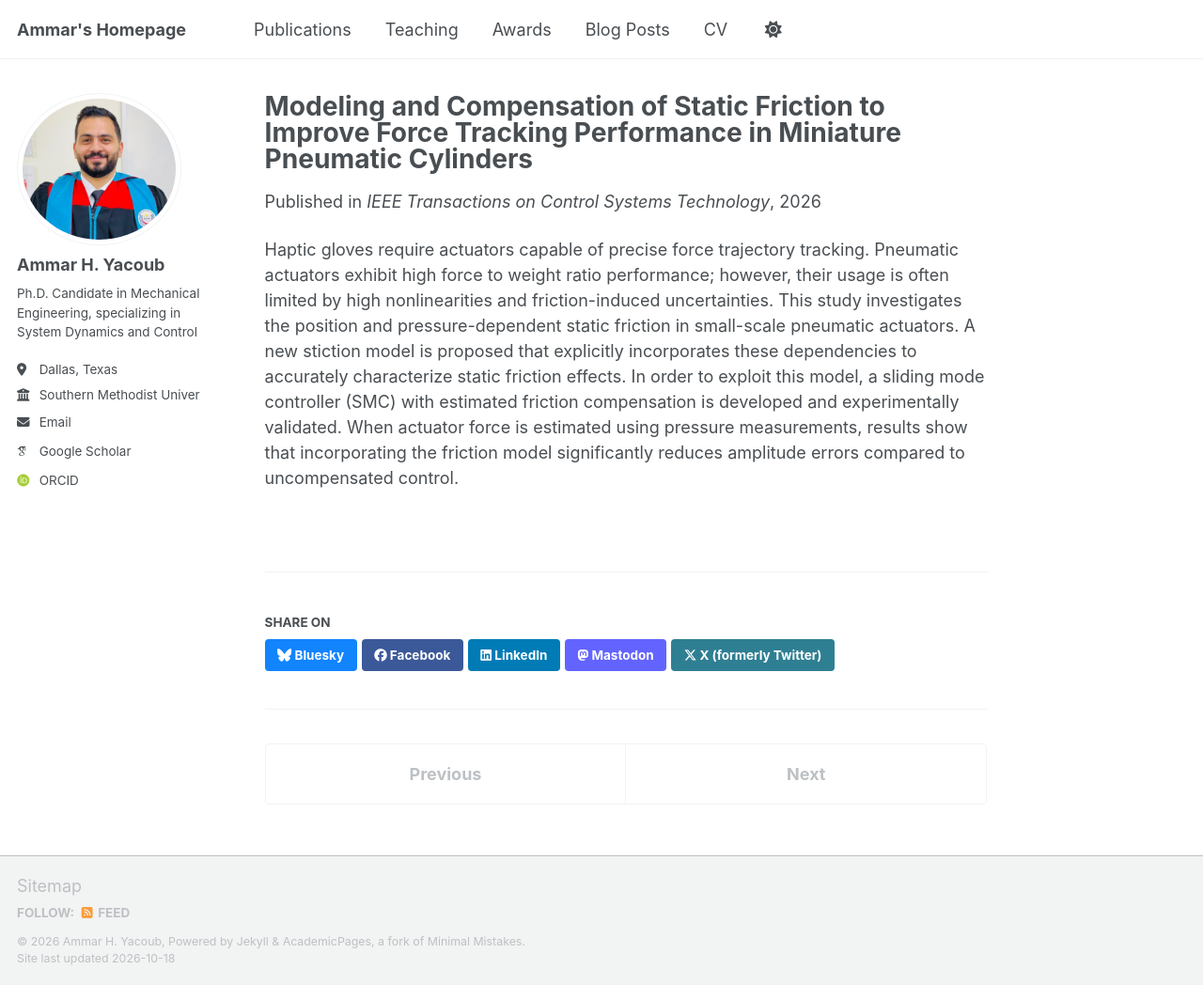
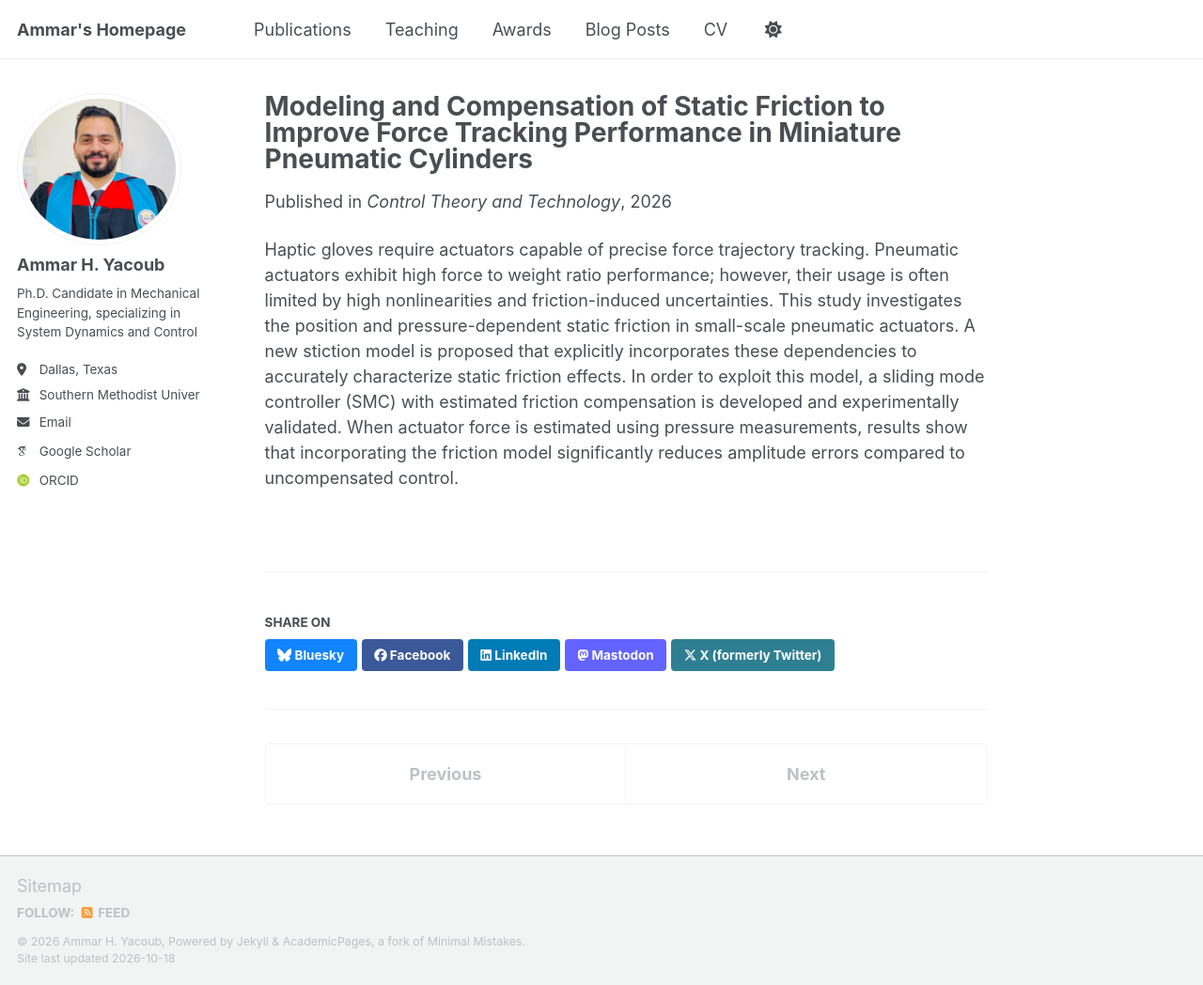
Before and after one commit to AmmarYacoub/AmmarYacoub.github.io, a Jekyll site: the page built from _publications/Modeling-and-Compensation .md, in a window 1280 px wide and 1048 px high. Shown: the whole window at 94% size. Built offline with Jekyll 4.4.1, drawn with Linux system fonts in a browser that asks for light colours; some web fonts are replaced; a script bundle is joined from its source files by our own code; library files that are not in the unit come from our copies.

Commit message:
Change publication venue in Modeling-and-Compensation.md
Updated the venue of the publication from 'IEEE Transactions on Control Systems Technology' to 'Control Theory and Technology'.

```diff
--- a/_publications/Modeling-and-Compensation .md
+++ b/_publications/Modeling-and-Compensation .md
@@ -5,7 +5,7 @@ category: Under Review
 permalink: /publication/2015-10-01-paper-title-number-3
 date: 2026-05-01
 status: 'submitted'
-venue: 'IEEE Transactions on Control Systems Technology'
+venue: 'Control Theory and Technology'
 paperurl: 'https://academicpages.github.io/files/paper3.pdf'
 #citation: 'Yacoub, A., Richer, E., & Hurmuzlu, Y. (2026). Adaptive Robust Sliding Mode Control with Friction Compensation for Force Tracking of a Small Pneumatic Cylinder.'
 ---
```
